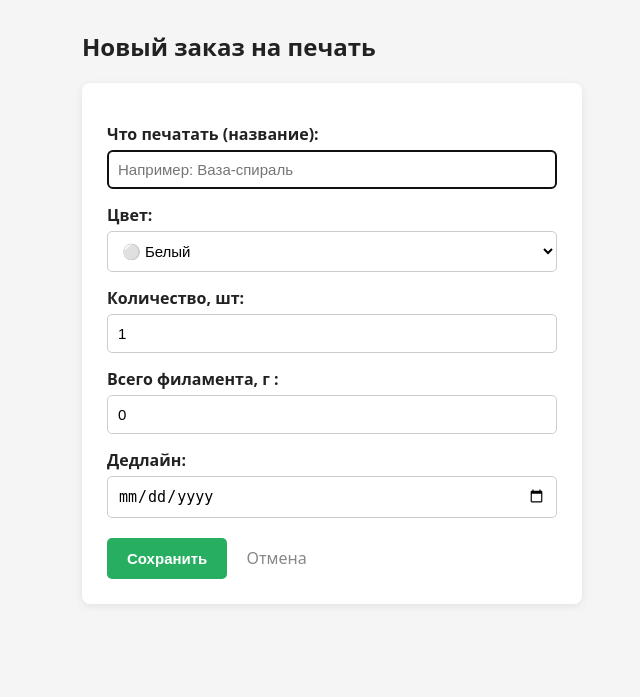
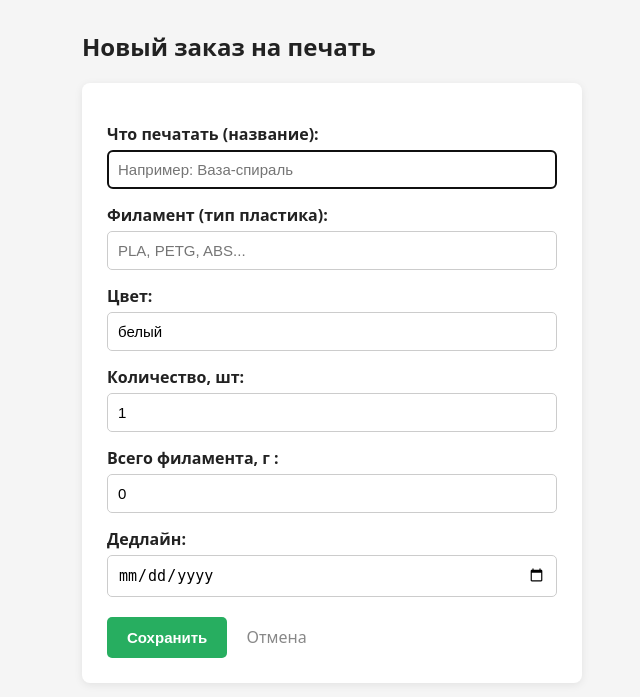
Before and after one commit to Makcsim21812818/task-workshop-app, a Flask app: page /production/add in a window 1280 px wide. Shown: the part 79-776 px from the top of the page, without its empty margins (78-718 px from the left). Run offline with Flask 3, Linux system fonts and the light colour scheme.

Commit message:
добавлена настройка цвета филамента

```diff
--- a/app.py
+++ b/app.py
@@ -33,6 +33,7 @@ class Material(db.Model):
 class Order(db.Model):
     id = db.Column(db.Integer, primary_key=True)
     product_name = db.Column(db.String(100), nullable=False)   # что печатать
+    filament_name = db.Column(db.String(100), nullable=False, default='PLA')  # ← новая строк
     color = db.Column(db.String(20), default='белый')          # цвет
     quantity = db.Column(db.Integer, nullable=False, default=1) # сколько штук
     filament_grams = db.Column(db.Integer, nullable=False, default=0)  # всего грамм филамента
@@ -170,8 +171,12 @@ def production():
     orders = Order.query.all()
     priority = {'печатается': 0, 'в очереди': 1, 'готово': 2}
     orders.sort(key=lambda o: (priority.get(o.status, 9), o.created))
-    return render_template('production.html', orders=orders)
 
+    # Собираем все названия филамента со склада — для автодополнения
+    filament_names = [m.name for m in Material.query.filter_by(category='филамент').all()]
+    filament_names = sorted(set(filament_names))
+
+    return render_template('production.html', orders=orders, filament_names=filament_names)
 
 @app.route('/production/add', methods=['GET', 'POST'])
 def production_add():
@@ -179,7 +184,8 @@ def production_add():
     if request.method == 'POST':
         order = Order(
             product_name=request.form['product_name'],
-            color=request.form.get('color', 'белый'),
+            filament_name=request.form['filament_name'],
+            color=request.form['color'],
             quantity=int(request.form.get('quantity', 1) or 1),
             filament_grams=int(request.form.get('filament_grams', 0) or 0),
             deadline=request.form['deadline']
@@ -187,7 +193,9 @@ def production_add():
         db.session.add(order)
         db.session.commit()
         return redirect(url_for('production'))
-    return render_template('production_add.html')
+
+    filament_names = sorted(set(m.name for m in Material.query.filter_by(category='филамент').all()))
+    return render_template('production_add.html', filament_names=filament_names)
 
 
 @app.route('/production/edit/<int:id>', methods=['GET', 'POST'])
@@ -196,14 +204,15 @@ def production_edit(id):
     order = Order.query.get_or_404(id)
     if request.method == 'POST':
         order.product_name = request.form['product_name']
+        order.filament_name = request.form['filament_name']
         order.color = request.form.get('color', 'белый')
         order.quantity = int(request.form.get('quantity', 1) or 1)
         order.filament_grams = int(request.form.get('filament_grams', 0) or 0)
         order.deadline = request.form['deadline']
         db.session.commit()
         return redirect(url_for('production'))
-    return render_template('production_edit.html', order=order)
-
+    filament_names = sorted(set(m.name for m in Material.query.filter_by(category='филамент').all()))
+    return render_template('production_edit.html', order=order, filament_names=filament_names)
 
 @app.route('/production/status/<int:id>/<status>')
 def production_status(id, status):
--- a/templates/finance_add.html
+++ b/templates/finance_add.html
@@ -11,7 +11,7 @@
 
     <label>Категория:</label>
     <input type="text" name="category" required autofocus
-           placeholder="Ozon / Пластик / Электричество...">
+           placeholder="Пластик / Электричество...">
 
     <label>Сумма, ₽:</label>
     <input type="number" name="amount" step="0.01" min="0" required>
--- a/templates/production.html
+++ b/templates/production.html
@@ -10,9 +10,10 @@
 <table>
     <tr>
     <th>Что печатать</th>
+    <th>Филамент</th>
     <th>Цвет</th>
     <th>Кол-во</th>
-        <th>Филамент</th>
+    <th>Грамм</th>
     <th>Дедлайн</th>
     <th>Статус</th>
     <th>Действия</th>
@@ -20,7 +21,8 @@
     {% for o in orders %}
     <tr>
         <td>{{ o.product_name }}</td>
-        <td>{% if o.color == 'белый' %}⚪{% else %}⚫{% endif %} {{ o.color }}</td>
+<td>{{ o.filament_name }}</td>
+<td>{{ o.color }}</td>
 <td>{{ o.quantity }} шт</td>
 <td>{{ o.filament_grams }} г</td>
         <td>{{ o.deadline or '—' }}</td>
--- a/templates/production_add.html
+++ b/templates/production_add.html
@@ -7,11 +7,16 @@
     <input type="text" name="product_name" required autofocus
            placeholder="Например: Ваза-спираль">
 
-    <label>Цвет:</label>
-    <select name="color">
-        <option value="белый">⚪ Белый</option>
-        <option value="чёрный">⚫ Чёрный</option>
-    </select>
+    <label>Филамент (тип пластика):</label>
+<input type="text" name="filament_name" list="filament_names" required
+       placeholder="PLA, PETG, ABS...">
+<datalist id="filament_names">
+    {% for f in filament_names %}<option value="{{ f }}">{% endfor %}
+</datalist>
+
+<label>Цвет:</label>
+<input type="text" name="color" value="белый" required
+       placeholder="Например: белый, жёлтый, красный">
 
     <label>Количество, шт:</label>
     <input type="number" name="quantity" value="1" min="1" required>
--- a/templates/warehouse_add.html
+++ b/templates/warehouse_add.html
@@ -14,10 +14,8 @@
     </select>
 
     <label>Цвет:</label>
-    <select name="color">
-        <option value="белый">⚪ Белый</option>
-        <option value="чёрный">⚫ Чёрный</option>
-    </select>
+<input type="text" name="color" value="белый" required
+       placeholder="Например: белый, жёлтый, красный">
 
     <label>Начальное количество:</label>
     <input type="number" name="quantity" value="0" min="0">
```
Also changed, not shown: templates/production_edit.html (+9 -5 lines), templates/warehouse.html (+3 -8 lines). Lines whose indentation alone changed are shown as unchanged.
